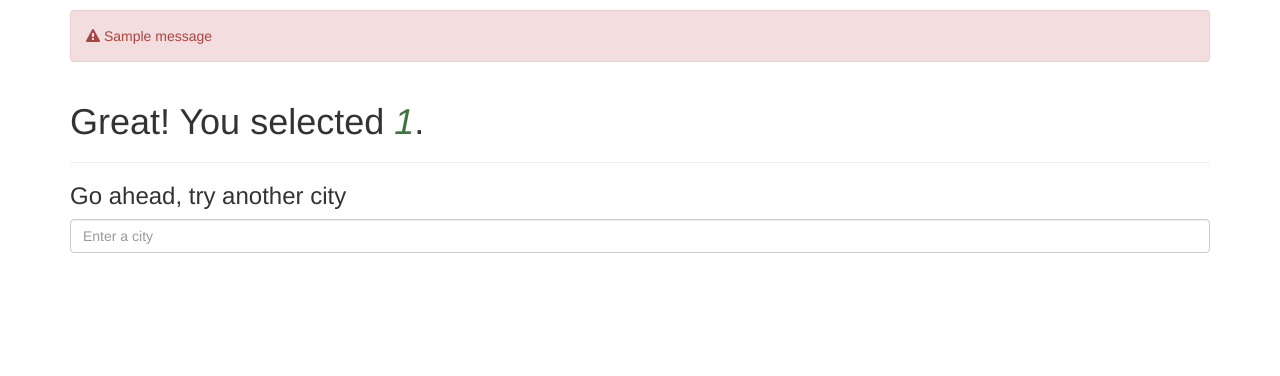
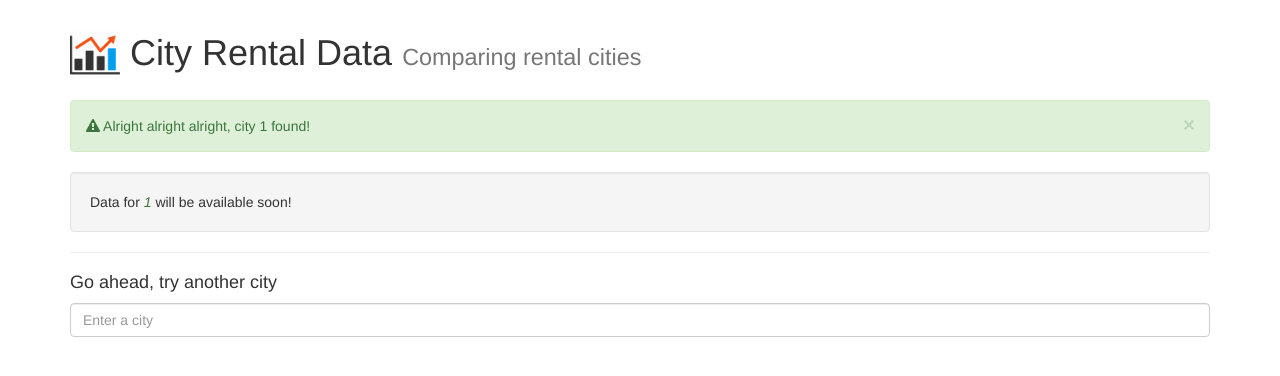
Before and after one commit to jplahn/rental_app, a Flask app: page /1 in a window 1280 px wide. Shown: the top 376 px of the page. Run offline with Flask 2, Linux system fonts and the light colour scheme; one stand-in notice (Sample message) is shown; a database or web service that is not in the repository returns one stand-in record (values such as "Sample title"); some libraries are stand-ins or nearby versions.

Commit message:
Flash, Validation & UI
Flash Messages with categories, Form post validation, UI Improvements

```diff
--- a/app.py
+++ b/app.py
@@ -1,6 +1,6 @@
 import os
 
-from flask import Flask, flash, request, render_template, redirect, url_for, send_from_directory
+from flask import Flask, flash, request, render_template, redirect, url_for
 from forms import CityForm
 from flask.ext.pymongo import PyMongo
 
@@ -17,20 +17,24 @@ def send_assets(resource, path):
 @app.route('/', methods=['POST', 'GET'])
 def get_index():
     form = CityForm(csrf_enabled=False)
-    if form.validate_on_submit():
-        city = form.city.data
-        return redirect(url_for('get_data', city=city))
-    else:
-        return render_template('index.html')
+    if request.method == 'POST':
+        if form.validate_on_submit():
+            city = form.city.data
+            return redirect(url_for('get_data', city=city))
+        else:
+            flash('Please fill in the required details', 'danger')
+
+    return render_template('index.html', form=form)
 
 
 @app.route('/<city>')
 def get_data(city):
     result = mongo.db.monthly_rent_average.find_one({'city': city})
     if result:
+        flash('Alright alright alright, city ' + city + ' found!', 'success')
         return render_template('city.html', city=city)
     else:
-        flash('Oops! City doesn\'t exist in the DB yet!')
+        flash('Oops! City ' + city + ' doesn\'t exist in our DB yet!', 'danger')
         return render_template('index.html')
 
 if __name__ == "__main__":
--- a/forms.py
+++ b/forms.py
@@ -1,5 +1,6 @@
 from flask_wtf import Form
 from wtforms import StringField, fields
+from wtforms.validators import DataRequired
 
 class CityForm(Form):
-    city = StringField('city')
+    city = StringField('city', validators=[DataRequired()])
--- a/templates/city.html
+++ b/templates/city.html
@@ -4,16 +4,12 @@
   <div class="container">
     <div class="row">
       <div class="col-md-12">
-        <h1>
-        {% if city %}
-          Great! You selected <em class="text-success">{{ city }}</em>.
-        {% else %}
-          You didn't select a city!
-        {% endif %}
-        </h1>
-        <hr>
-        <h3>Go ahead, try another city</h3>
-        {% include 'partials/city_form.html' %}
+        <div class="well">
+          Data for <em class="text-success">{{city}}</em> will be available soon!
+        </div>
+        <hr/>
+        <h4>Go ahead, try another city</h4>
+        {% include 'partials/_city_form.html' %}
       </div>
     </div>
   </div>
--- a/templates/layout.html
+++ b/templates/layout.html
@@ -10,17 +10,8 @@
     {% endblock %}
   </head>
   <body>
-    <div class="container">
-      {% with messages = get_flashed_messages() %}
-        {% if messages %}
-         <div class="alert alert-danger top-buffer">
-            {% for message in messages %}
-              <p><i class="fa fa-exclamation-triangle" aria-hidden="true"></i> {{ message }}</p>
-            {% endfor %}
-          </div>
-        {% endif %}
-      {% endwith %}
-    </div>
+    {% include 'partials/_header.html' %}
+    {% include 'partials/_flash_messages.html' %}
     <div class="content">
       <!-- Each view's content will come here -->
       {% block content %}{% endblock %}
--- /dev/null
+++ b/templates/partials/_flash_messages.html
@@ -0,0 +1,12 @@
+<div class="container">
+  {% with messages = get_flashed_messages(with_categories=true) %}
+    {% if messages %}
+      {% for category, message in messages %}
+        <p class="alert alert-{{category}} alert-dismissable top-buffer">
+          <button type="button" class="close" data-dismiss="alert" aria-label="Close"><span aria-hidden="true">&times;</span></button>
+          <i class="fa fa-exclamation-triangle" aria-hidden="true"></i> {{ message }}
+        </p>
+      {% endfor %}
+    {% endif %}
+  {% endwith %}
+</div>
--- /dev/null
+++ b/templates/partials/_header.html
@@ -0,0 +1,6 @@
+<div class="container top-buffer">
+  <h1>
+    <a href="/"><img src="/assets/img/graph-logo.png" class="logo" /></a>
+    City Rental Data <small>Comparing rental cities</small>
+  </h1>
+</div>
```
Also changed, not shown: templates/index.html (+2 -5 lines), templates/partials/_city_form.html (renamed from templates/partials/city_form.html).
